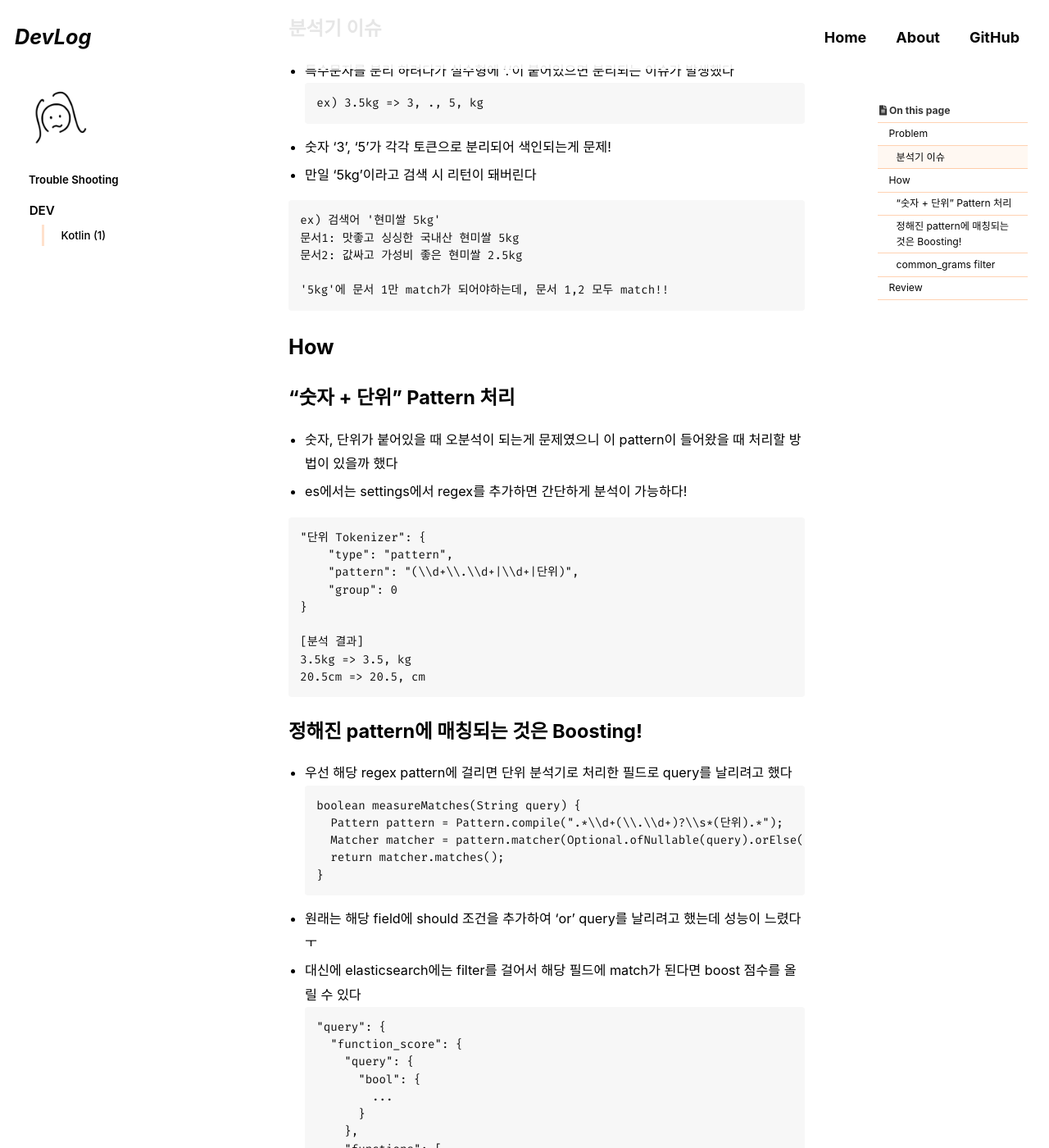
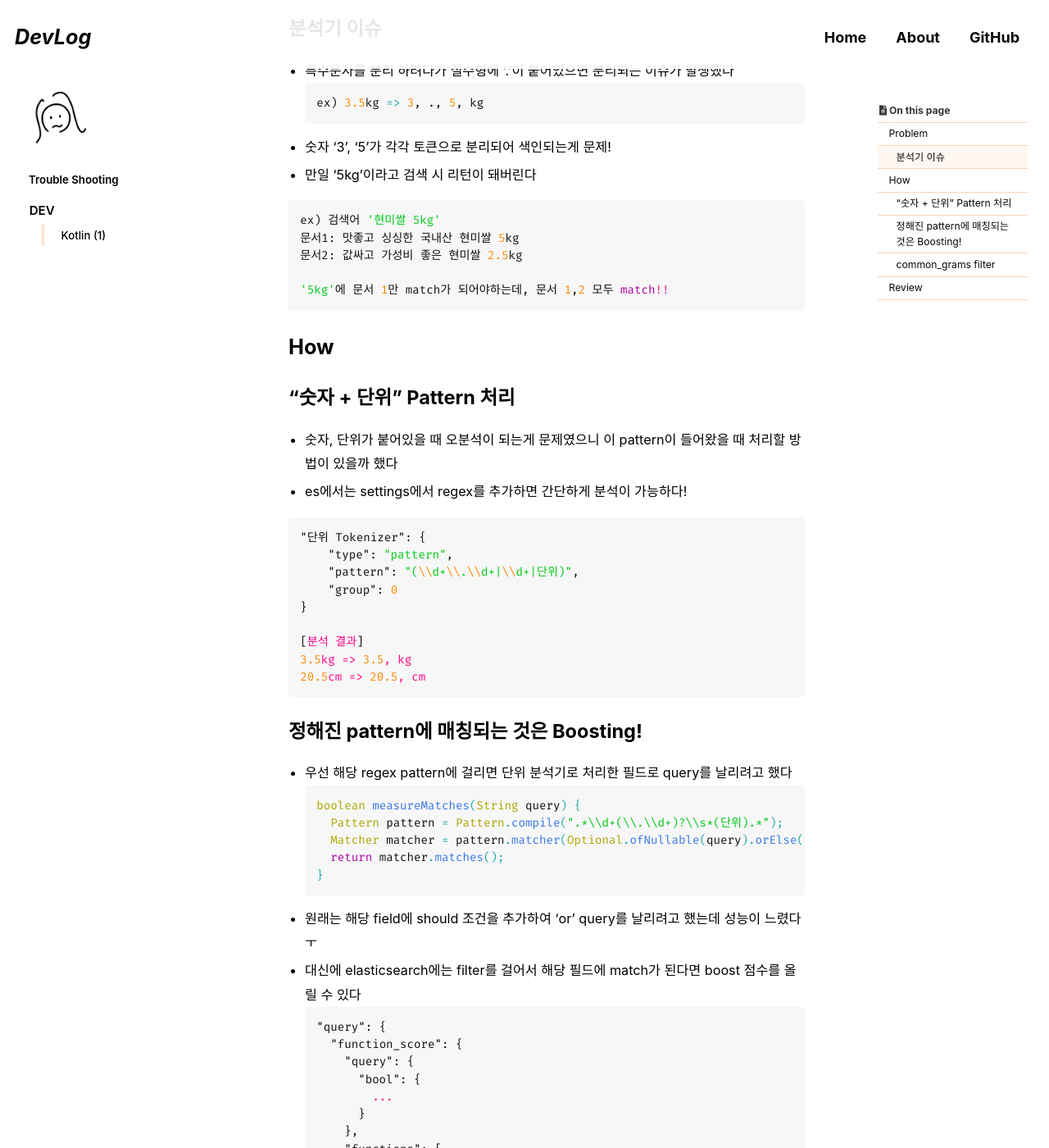
Before and after one commit to developer-parkssi/developer-parkssi.github.io, a Jekyll site: the page built from _posts/2024-07-02-categories-common-gram.md, in a window 1280 px wide and 1400 px high, scrolled down 294 px. Shown: the whole window at 82% size. Built offline with Jekyll 4.4.1, drawn with Linux system fonts in a browser that asks for light colours; cached includes are drawn as plain includes; some web fonts are replaced; comment, search, counter and statistics services are not loaded; some of the changed text lies outside the part shown.

Commit message:
feat: 언어 색깔 표시

````diff
--- a/_posts/2024-07-02-categories-common-gram.md
+++ b/_posts/2024-07-02-categories-common-gram.md
@@ -20,13 +20,13 @@ last_modified_at: 2024-07-03
 # Problem
 ## 분석기 이슈
 - 특수문자를 분리 하려다가 실수형에 '.'이 붙어있으면 분리되는 이슈가 발생했다
-```
+```python
 ex) 3.5kg => 3, ., 5, kg
 ```
 - 숫자 '3', '5'가 각각 토큰으로 분리되어 색인되는게 문제!
 - 만일 '5kg'이라고 검색 시 리턴이 돼버린다
 
-```
+```python
 ex) 검색어 '현미쌀 5kg'
 문서1: 맛좋고 싱싱한 국내산 현미쌀 5kg
 문서2: 값싸고 가성비 좋은 현미쌀 2.5kg
@@ -38,7 +38,7 @@ ex) 검색어 '현미쌀 5kg'
 - 숫자, 단위가 붙어있을 때 오분석이 되는게 문제였으니 이 pattern이 들어왔을 때 처리할 방법이 있을까 했다
 - es에서는 settings에서 regex를 추가하면 간단하게 분석이 가능하다!
 
-```
+```json
 "단위 Tokenizer": {
     "type": "pattern",
     "pattern": "(\\d+\\.\\d+|\\d+|단위)",
@@ -51,7 +51,7 @@ ex) 검색어 '현미쌀 5kg'
 ```
 ## 정해진 pattern에 매칭되는 것은 Boosting!
 - 우선 해당 regex pattern에 걸리면 단위 분석기로 처리한 필드로 query를 날리려고 했다
-```
+```java
 boolean measureMatches(String query) {
     Pattern pattern = Pattern.compile(".*\\d+(\\.\\d+)?\\s*(단위).*");
     Matcher matcher = pattern.matcher(Optional.ofNullable(query).orElse(""));
@@ -60,7 +60,7 @@ boolean measureMatches(String query) {
 ```
 - 원래는 해당 field에 should 조건을 추가하여 'or' query를 날리려고 했는데 성능이 느렸다ㅜ
 - 대신에 elasticsearch에는 filter를 걸어서 해당 필드에 match가 된다면 boost 점수를 올릴 수 있다
-```
+```json
 "query": {
     "function_score": {
       "query": {
@@ -92,13 +92,13 @@ boolean measureMatches(String query) {
 - 'match_phrase'를 사용한 이유는 일반적인 'match'를 사용하면 순서가 바뀌어도 나오게 된다!
 ## common_grams filter
 - es에는 pattern이 일치하는 애들은 묶어서 구로 처리가 가능한 filter가 있다
-```
+```python
 ex) 3.5kg => 3.5_kg
 ```
 - 이렇게 되면 성능, 크기에 있어서 더 유리하다고 한다
 [Ref](https://spinscale.de/posts/2021-04-14-using-the-common-grams-filter-for-faster-queries.html)
 - 요런식으로 쓰면 된다
-```
+```json
 "단위_common_grams": {
     "type": "common_grams",
     "common_words": [적어야 할 단위들],
````
Also changed, not shown: _posts/2024-07-08-categories-kotlin-coroutine.md (+5 -5 lines).
